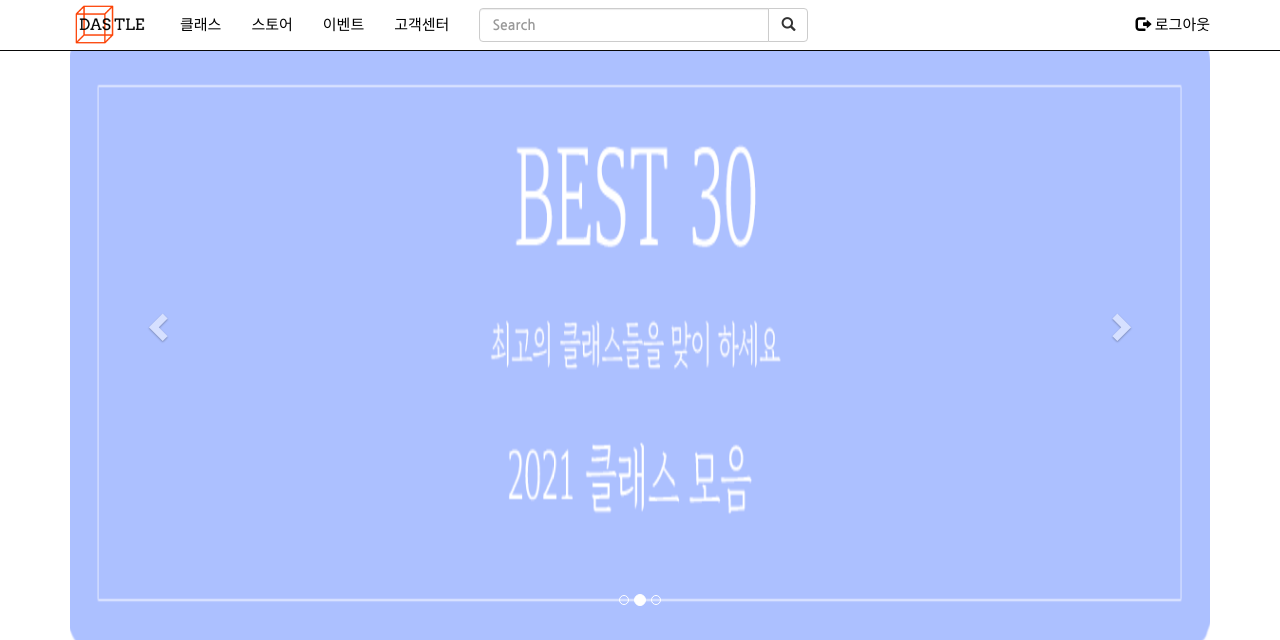
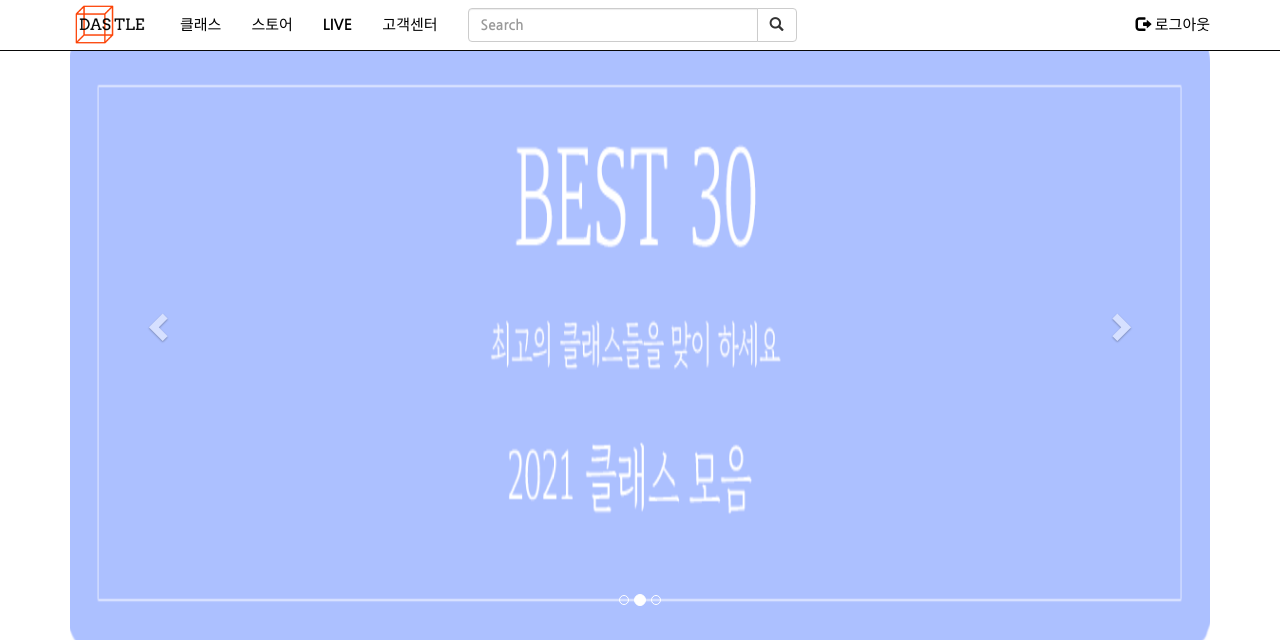
Before and after one commit to DACCACastle/html, a PHP site: page /php/board.php in a window 1280 px wide. Shown: the top 640 px of the page. Run offline with PHP 8.4, Linux system fonts and the light colour scheme; data that the repository does not hold is empty.

Commit message:
Update board.php

```diff
--- a/php/board.php
+++ b/php/board.php
@@ -85,7 +85,7 @@
                 <ul class="nav navbar-nav">
                     <li><a href="../class.html">클래스</a></li>
                     <li><a href="../store.html">스토어</a></li>
-                    <li><a href="#">이벤트</a></li>
+                    <li><a href="#">LIVE</a></li>
                     <li class="dropdown">
                         <a class="dropdown-toggle" data-toggle="dropdown" href="#">고객센터</a>
                         <ul class="dropdown-menu">
```
